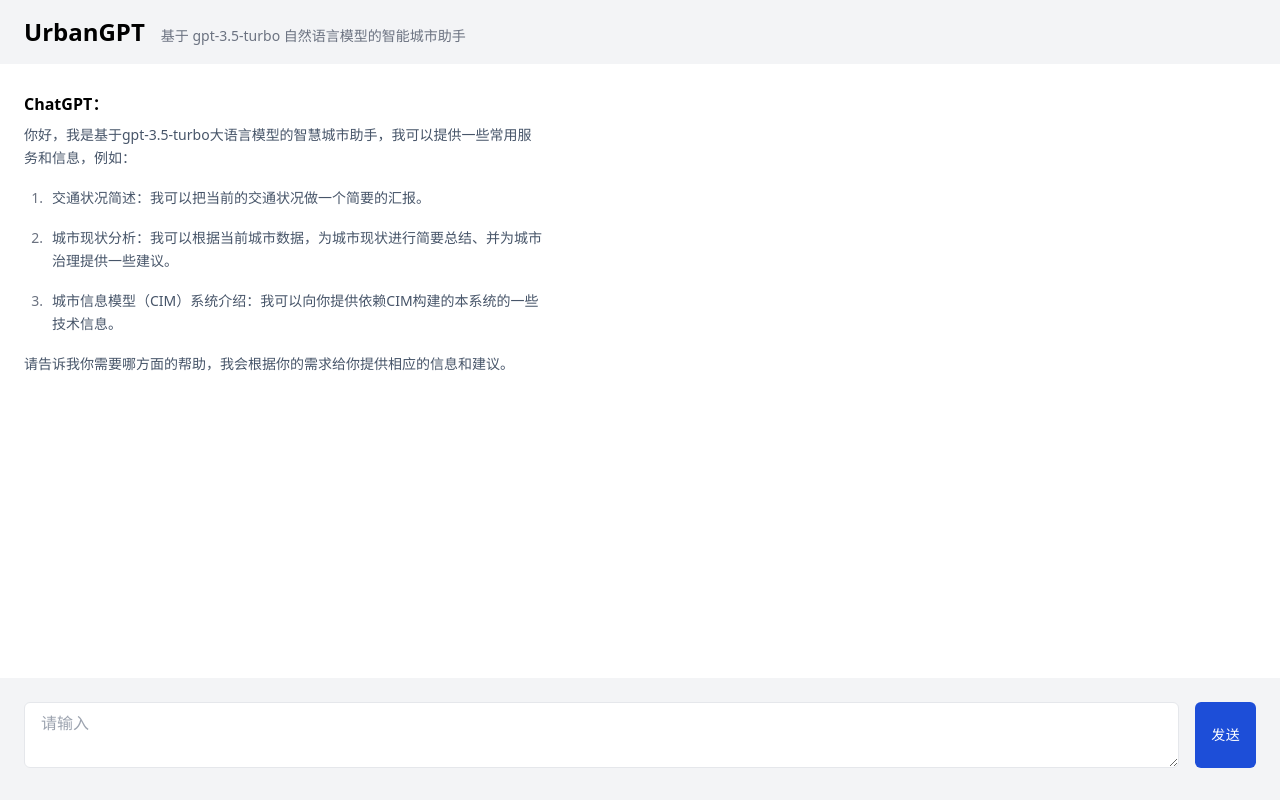
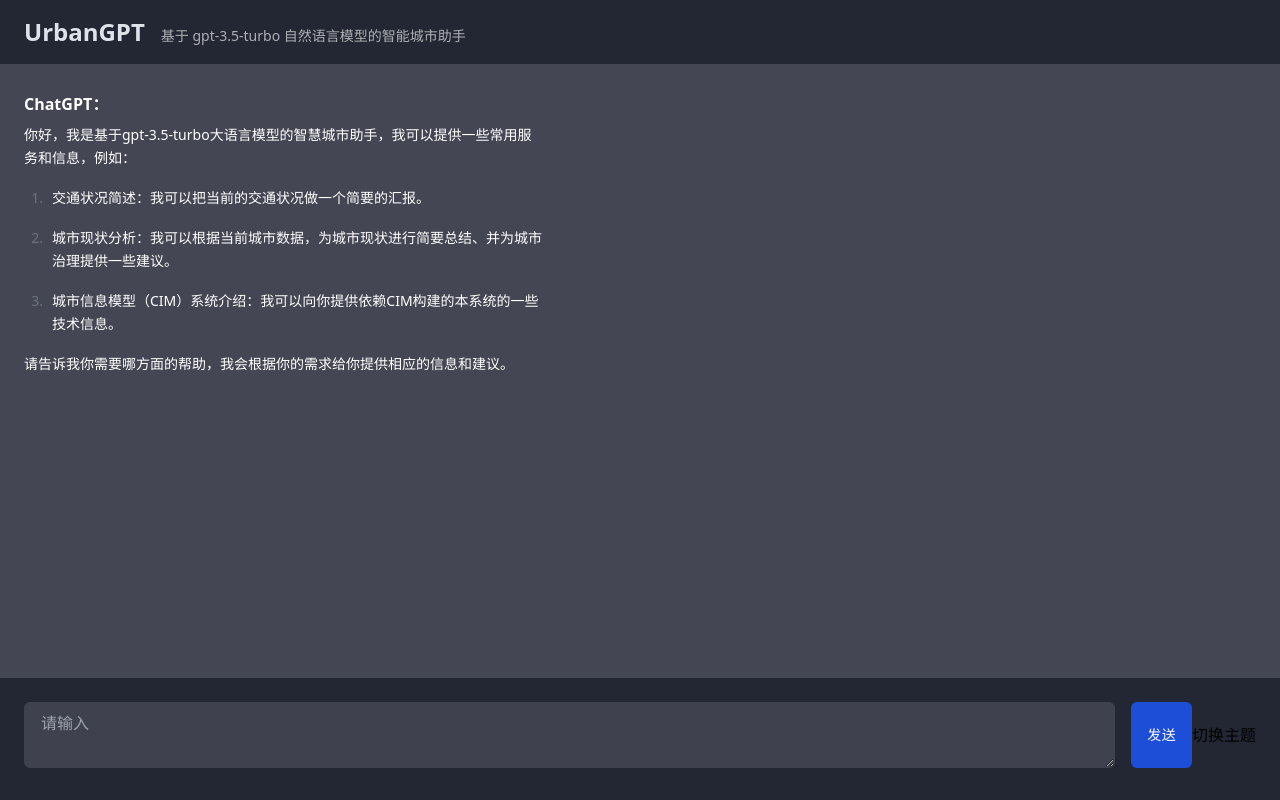
Before and after one commit to DaYangtuo247/smart_city_project, a Vue app in the folder chatgpt/: page / in a window 1280 px wide. Built offline with nearby package versions, Linux system fonts and the light colour scheme.

Commit message:
ai添加主题切换

```diff
--- a/chatgpt/index.html
+++ b/chatgpt/index.html
@@ -1,5 +1,5 @@
 <!DOCTYPE html>
-<html lang="zh-CN">
+<html lang="zh-CN" id="myAI" class="dark">
   <head>
     <meta charset="UTF-8" />
     <link rel="icon" href="/favicon.ico" />
--- a/chatgpt/src/components/Copy.vue
+++ b/chatgpt/src/components/Copy.vue
@@ -58,7 +58,7 @@
       :size="btnConfig.size"
       :fill="btnConfig.fill"
     />
-    <span class="text-xs ml-0.5 text-gray-500 leading-none">{{
+    <span class="text-xs ml-0.5 text-gray-500 leading-none dark:text-dark_text_title2_color">{{
       btnTips[btnStatus]
     }}</span>
   </div>
--- a/chatgpt/src/components/home.vue
+++ b/chatgpt/src/components/home.vue
@@ -1,10 +1,14 @@
 <template>
-	<div class="flex flex-col h-screen">
+	<div class="flex flex-col h-screen dark:bg-dark_bg">
 		<div
-			class="flex flex-nowrap fixed w-full items-baseline top-0 px-6 py-4 bg-gray-100"
+			class="flex flex-nowrap fixed w-full items-baseline top-0 px-6 py-4 bg-gray-100 dark:bg-dark_bg_nav"
 		>
-			<div class="text-2xl font-bold">UrbanGPT</div>
-			<div class="ml-4 text-sm text-gray-500">
+			<div class="text-2xl font-bold dark:text-dark_text_title1_color">
+				UrbanGPT
+			</div>
+			<div
+				class="ml-4 text-sm text-gray-500 dark:text-dark_text_title2_color"
+			>
 				基于 gpt-3.5-turbo 自然语言模型的智能城市助手
 			</div>
 			<!-- <div
@@ -17,11 +21,15 @@
 
 		<div class="flex-1 mx-2 mt-20 mb-2" ref="chatListDom">
 			<div
-				class="group flex flex-col px-4 py-3 hover:bg-slate-100 rounded-lg"
+				class="group flex flex-col px-4 py-3 hover:bg-slate-100 dark:hover:bg-dark_content_hover rounded-lg"
 				v-for="item of messageList.filter((v) => v.role !== 'system')"
 			>
 				<div class="flex justify-between items-center mb-2">
-					<div class="font-bold">{{ roleAlias[item.role] }}：</div>
+					<div
+						class="font-bold dark:text-dark_text_reply_titile_color"
+					>
+						{{ roleAlias[item.role] }}：
+					</div>
 					<Copy
 						class="invisible group-hover:visible"
 						:content="item.content"
@@ -29,7 +37,7 @@
 				</div>
 				<div>
 					<div
-						class="prose text-sm text-slate-600 leading-relaxed"
+						class="prose text-sm text-slate-600 leading-relaxed dark:text-dark_content"
 						v-if="item.content"
 						v-html="md.render(item.content)"
 					></div>
@@ -38,13 +46,15 @@
 			</div>
 		</div>
 
-		<div class="sticky bottom-0 w-full p-6 pb-8 bg-gray-100">
-			<div class="-mt-2 mb-2 text-sm text-gray-500" v-if="isConfig">
+		<div
+			class="sticky bottom-0 w-full p-6 pb-8 bg-gray-100 dark:bg-dark_bg_nav"
+		>
+			<!-- <div class="-mt-2 mb-2 text-sm text-gray-500" v-if="isConfig">
 				请输入 API Key：
-			</div>
+			</div> -->
 			<div class="flex">
 				<textarea
-					class="input"
+					class="input dark:bg-dark_bg_input dark:border-dark_bg_input_border dark:text-dark_bg_input_color"
 					:type="isConfig ? 'password' : 'text'"
 					:placeholder="isConfig ? 'sk-xxxxxxxxxx' : '请输入'"
 					v-model="messageContent"
@@ -53,6 +63,7 @@
 				<button class="btn" :disabled="isTalking" @click="sendOrSave()">
 					{{ isConfig ? "保存" : "发送" }}
 				</button>
+				<button @click="checkTheme()">切换主题</button>
 			</div>
 		</div>
 	</div>
@@ -74,10 +85,12 @@
 const chatListDom = ref<HTMLDivElement>();
 const decoder = new TextDecoder("utf-8");
 const roleAlias = { user: "ME", assistant: "ChatGPT", system: "System" };
+let AiTheme = "dark";
 const messageList = ref<ChatMessage[]>([
 	{
 		role: "system",
-		content: "你是一个智慧城市助手，你需要根据你的数据库中的信息，为武汉市的城市治理提供一些建议，并提供一些武汉市的数据信息",
+		content:
+			"你是一个智慧城市助手，你需要根据你的数据库中的信息，为武汉市的城市治理提供一些建议，并提供一些武汉市的数据信息",
 	},
 	{
 		role: "assistant",
@@ -176,6 +189,33 @@
 	}
 };
 
+// 切换主题
+const checkTheme = () => {
+	if (AiTheme == "light") {
+		document.documentElement.classList.add("dark");
+		const myAi = document.getElementById("myAi");
+		if (myAi) {
+			const items = myAi.getElementsByTagName("li");
+			for (let i = 0; i < items.length; i++) {
+				items[i].style.color = "white";
+			}
+		}
+		AiTheme = "dark";
+		console.log("ai 黑");
+	} else {
+		document.documentElement.classList.remove("dark");
+		const myAi = document.getElementById("myAi");
+		if (myAi) {
+			const items = myAi.getElementsByTagName("li");
+			for (let i = 0; i < items.length; i++) {
+				items[i].style.color = "#6b7280";
+			}
+		}
+		AiTheme = "light";
+		console.log("ai 白");
+	}
+};
+
 const clickConfig = () => {
 	if (!isConfig.value) {
 		messageContent.value = getAPIKey();
--- a/chatgpt/tailwind.config.js
+++ b/chatgpt/tailwind.config.js
@@ -1,8 +1,22 @@
 /** @type {import('tailwindcss').Config} */
 module.exports = {
-  content: ["./index.html", "./src/**/*.{vue,js,ts,jsx,tsx}"],
-  theme: {
-    extend: {},
-  },
-  plugins: [require("@tailwindcss/typography")],
+	content: ["./index.html", "./src/**/*.{vue,js,ts,jsx,tsx}"],
+	theme: {
+		extend: {
+			colors: {
+				dark_bg: "#444653",
+                dark_bg_nav: "#222733",
+                dark_bg_input: "#3f414e",
+                dark_bg_input_border: "#3f414e",
+                dark_bg_input_color: "#d8d8d8",
+                dark_text_title1_color: "#dee2e9",
+                dark_text_title2_color: "#aeb0b4",
+                dark_text_reply_titile_color: "white",
+                dark_content: "white",
+                dark_content_hover: "#5b5c65",
+			},
+		},
+	},
+	plugins: [require("@tailwindcss/typography")],
+	darkMode: "class",
 };
```
Also changed, not shown: 1 other file (tests, documents, lock files or other folders).
